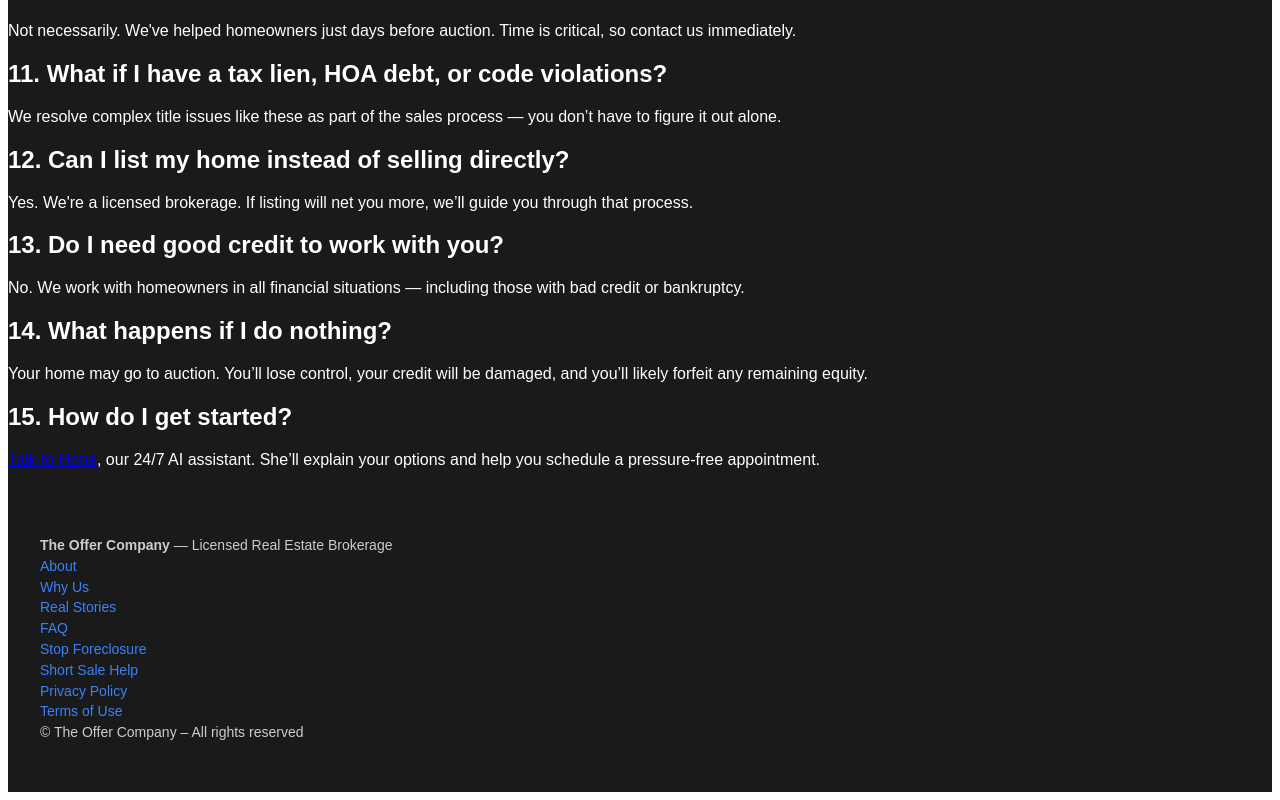
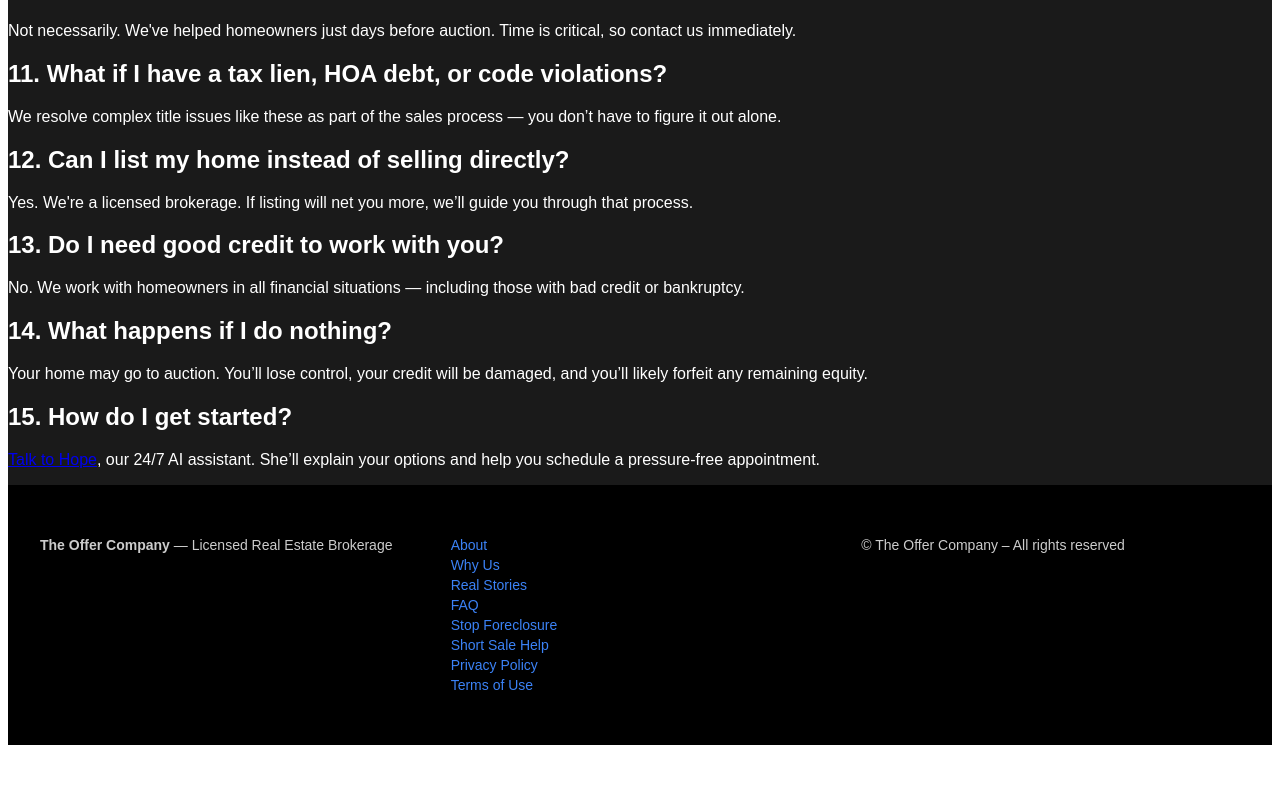
Before and after one commit to theofferco/the-offer-company-site, a Next.js app: page /faq in a window 1280 px wide. Shown: the part 1018-1818 px from the top of the page. After the commit the page ends 1771 px from the top, so only its background shows below. Built offline with nearby package versions, Linux system fonts and the light colour scheme.

Commit message:
Update Layout.module.css

```diff
--- a/styles/Layout.module.css
+++ b/styles/Layout.module.css
@@ -72,10 +72,18 @@
 }
 
 .footer {
-  background-color: #1a1a1a;
+  background-color: #000;
   color: #ccc;
   font-size: 14px;
   padding: 3rem 2rem;
+  display: grid;
+  grid-template-columns: repeat(auto-fit, minmax(220px, 1fr));
+  gap: 2rem;
+}
+
+.footer-column {
+  display: flex;
+  flex-direction: column;
 }
 
 .footer h3,
@@ -84,7 +92,8 @@
   margin-bottom: 0.5rem;
 }
 
-.footer p {
+.footer p,
+.footer li {
   margin: 0.25rem 0;
 }
 
@@ -92,10 +101,6 @@
   list-style: none;
   padding: 0;
   margin: 0;
-}
-
-.footer ul li {
-  margin: 0.3rem 0;
 }
 
 .footer a {
@@ -106,3 +111,12 @@
 .footer a:hover {
   text-decoration: underline;
 }
+
+.footer-bottom {
+  grid-column: 1 / -1;
+  margin-top: 2rem;
+  border-top: 1px solid #333;
+  padding-top: 1rem;
+  text-align: center;
+  color: #777;
+}
```
